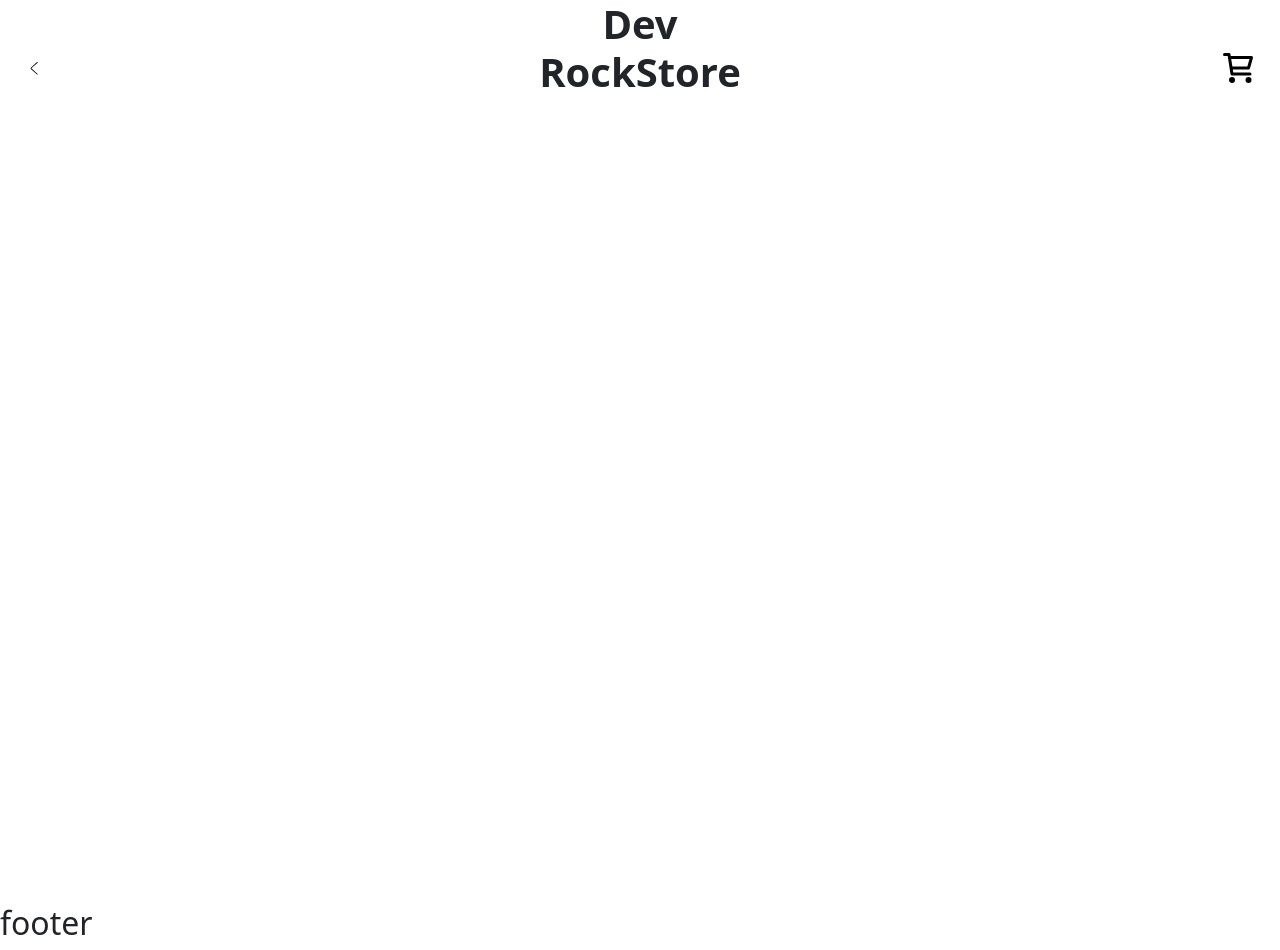
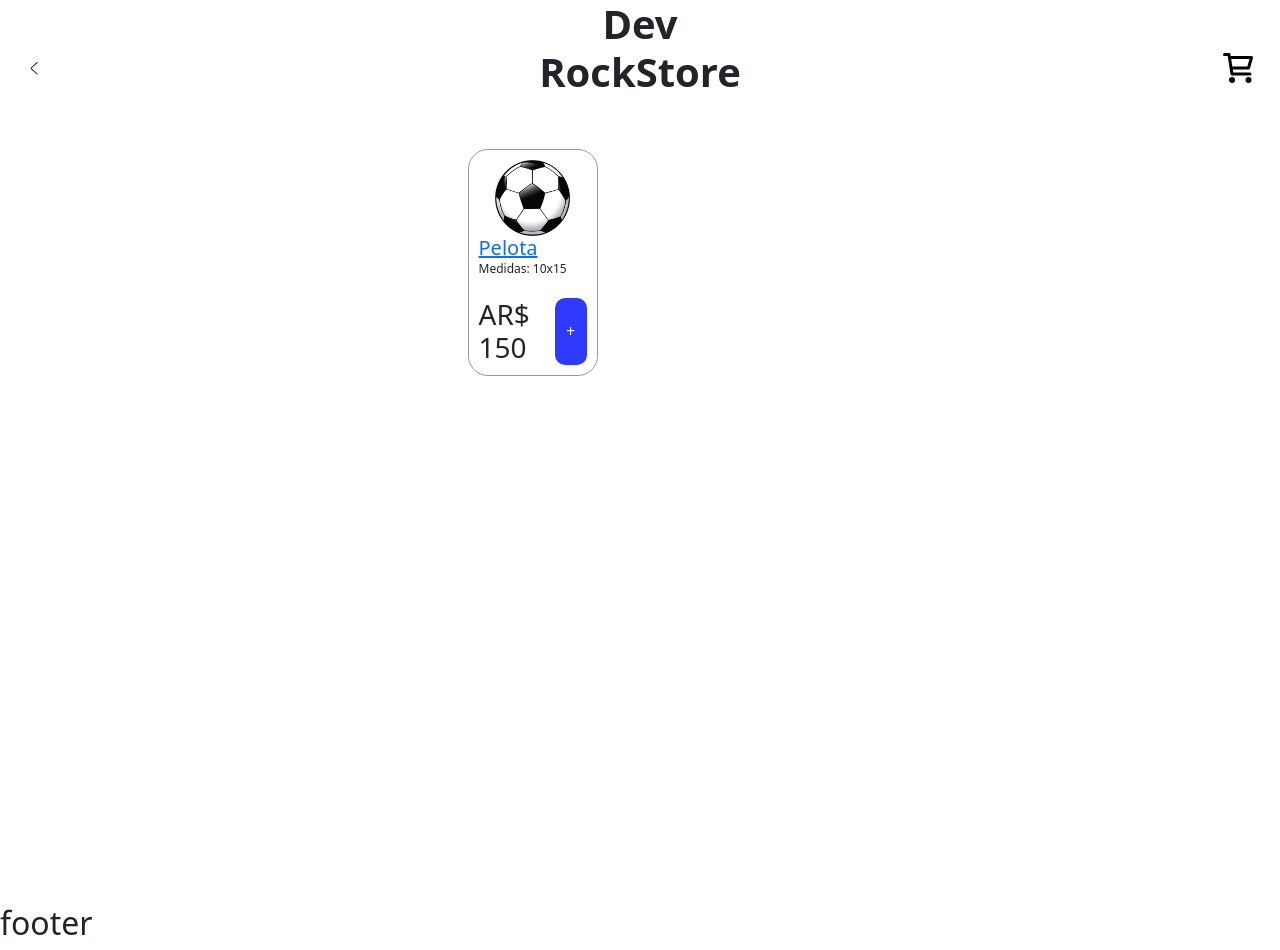
Before and after one commit to graporris/Tienda-DevRock, a React (Vite) app: page / in a window 1280 px wide. Built offline with nearby package versions, Linux system fonts and the light colour scheme.

Commit message:
cambios en Item

```diff
--- a/src/components/Item.jsx
+++ b/src/components/Item.jsx
@@ -1,9 +1,24 @@
-import React from 'react'
+import React from 'react';
+import '../assets/css/Item.css';
+import img from '../assets/statics/img1.jpg';
+
 
 export default function Item() {
   return (
     <>
-
+    <div className='home-item'>
+      <img src={img} alt="" className='home-item-img'/>
+      <div className='home-item-info'>
+        <a href="producto.html">
+          <h1 className='home-item-titulo'>Pelota</h1>
+        </a>
+        <p className='home-item-medidas'>Medidas: 10x15</p>
+        <div className='home-item-actions'>
+          <h3 className='home-item-precio'>AR$ 150</h3>
+          <button className='home-item-comprar'>+</button>
+        </div>
+      </div>
+    </div>
     </>
   )
 }
--- a/src/containers/Home.jsx
+++ b/src/containers/Home.jsx
@@ -1,19 +1,20 @@
 import React from 'react';
-import "../assets/css/Home.css"
+import "../assets/css/Home.css";
+import Item from '../components/Item';
 
 export default function Home() {
   return (
     <>
     <div className="container">
       <div className="wraper">
-
-        <div className='home'>
+      <Item></Item>
+        {/* <div className='home'>
           <div className='home-item'>
             <img src="" alt="" />
 
           </div>
 
-        </div>
+        </div> */}
       </div>
 
     </div>
```
Also changed, not shown: src/assets/statics/img1.jpg (added).
